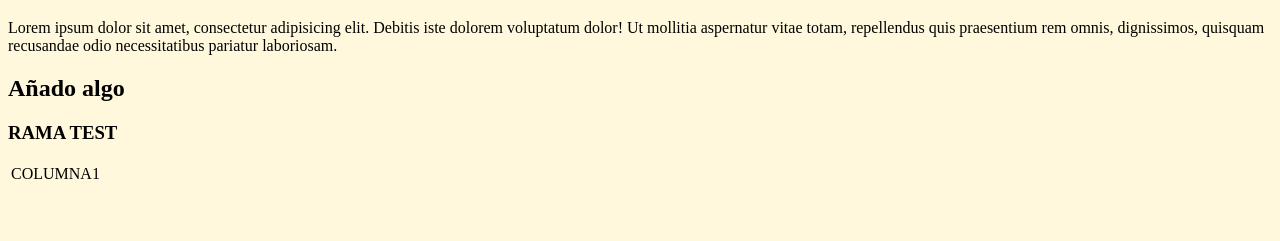
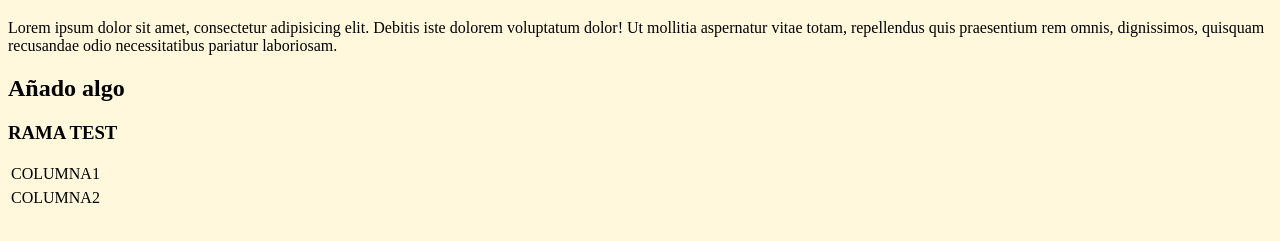
Before and after one commit to Denis-Gonzalez/Codigofacilito-Curso, a plain HTML site: page index.html in a window 1280 px wide. Shown: the part 61-302 px from the top of the page. Drawn offline with Linux system fonts and the light colour scheme.

Commit message:
en la rama prueba , agregue una segunda tabla

```diff
--- a/index.html
+++ b/index.html
@@ -19,6 +19,9 @@
          <table>
              <tr><td>COLUMNA1</td></tr>
          </table>
+         <table>
+            <tr><td>COLUMNA2</td></tr>
+        </table>
 
 </body>
 </html>
```
